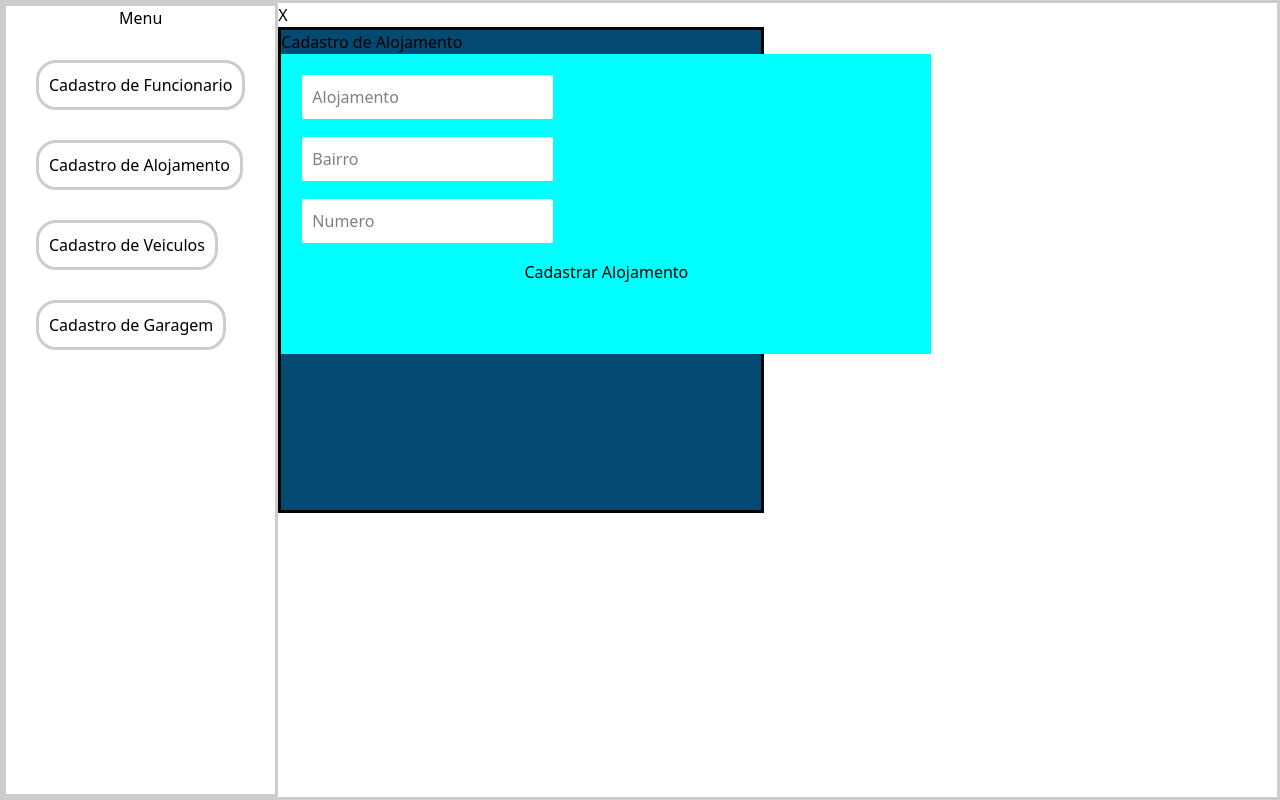
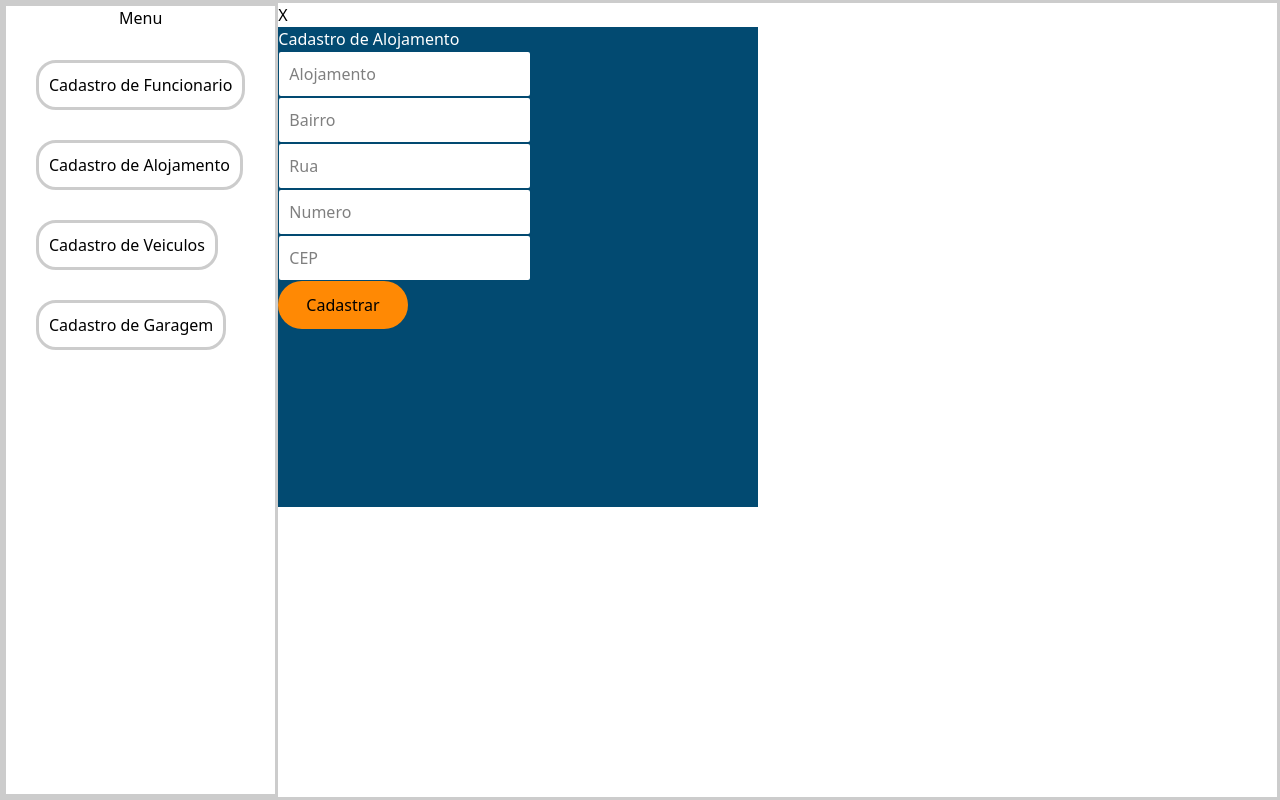
Before and after one commit to PIE-Transportadores/PS5-Transportes, a Next.js app: page /tela_gerenciamento in a window 1280 px wide. Both pictures are taken after a click on the button "Cadastro de Alojamento". Built offline with nearby package versions, Linux system fonts and the light colour scheme.

Commit message:
alteração nos campos de Alojamentos

```diff
--- a/package.json
+++ b/package.json
@@ -9,6 +9,7 @@
     "lint": "next lint"
   },
   "dependencies": {
+    "@fontsource/inter": "^5.2.5",
     "@prisma/client": "^6.7.0",
     "next": "15.3.2",
     "postcss": "^8.5.3",
--- a/postcss.config.mjs
+++ b/postcss.config.mjs
@@ -4,3 +4,13 @@ const config = {
   },
 };
 export default config;
+module.exports = {
+  theme: {
+    extend: {
+      fontFamily: {
+        sans: ['Inter', 'sans-serif'], // Define Inter como fonte padrão (sans)
+      },
+    },
+  },
+  plugins: [],
+}
--- a/src/app/componetes/cadastro_alojamento/modal_alojamento.tsx
+++ b/src/app/componetes/cadastro_alojamento/modal_alojamento.tsx
@@ -10,7 +10,9 @@ export default function ModalAlojamento({ isOpen, onClose }: { isOpen: boolean,
     interface ErrosForm {
         nome?: string
         localizacao?: string
+        rua?: string
         numero?: string
+        cep?: string
     }
 
     const [erros, setErrors] = useState<ErrosForm>({})
@@ -23,12 +25,16 @@ export default function ModalAlojamento({ isOpen, onClose }: { isOpen: boolean,
         const nome = formData.get('nome')?.toString().trim() ?? ""
         const localizacao = formData.get('localizacao')?.toString().trim() ?? ""
         const numero = formData.get('numero')?.toString().trim() ?? ""
+        const cep = formData.get('cep')?.toString().trim() ?? ""
+        const rua = formData.get('rua')?.toString().trim() ?? ""
 
         const newErrors: ErrosForm = {}
 
         if (!nome) newErrors.nome = "Nome é obrigatório"
         if (!localizacao) newErrors.localizacao = "Bairro é obrigatório"
         if (!numero) newErrors.numero = "Capacidade é obrigatória"
+        if (!cep) newErrors.cep = "CEP é obrigatório"
+        if (!rua) newErrors.rua = "Rua é obrigatório"
 
         if (Object.keys(newErrors).length > 0) {
             setErrors(newErrors)
@@ -50,7 +56,7 @@ export default function ModalAlojamento({ isOpen, onClose }: { isOpen: boolean,
         <div className="modal_aloj">
             <Popup isOpen={isOpen} onClose={onClose}>
                 <div className="w-120 h-120 bg-sky-900">
-                    <h2>Cadastro de Alojamento</h2>
+                    <h2 className="font-sans text-white">Cadastro de Alojamento</h2>
                     <form onSubmit={handleSubmit}>
                         <div className="">
                             <input className=" bg-white m-px p-2.5 rounded-xs"
@@ -69,7 +75,11 @@ export default function ModalAlojamento({ isOpen, onClose }: { isOpen: boolean,
                             />
                             {erros.localizacao && <p className="erro">{erros.localizacao}</p>}
                         </div>
-
+                        <div>
+                            <input className="bg-white m-px p-2.5 rounded-xs"
+                            placeholder="Rua"/>
+                        </div>
+                        {erros.rua && <p className="erro">{erros.rua}</p>}
                         <div className="">
                             <input className=" bg-white m-px p-2.5 rounded-xs"
                                 type="number"
@@ -79,15 +89,23 @@ export default function ModalAlojamento({ isOpen, onClose }: { isOpen: boolean,
                             />
                             {erros.numero && <p className="erro">{erros.numero}</p>}
                         </div>
-                        <button
+                         <div>
+                            <input className="bg-white m-px p-2.5 rounded-xs"
+                            placeholder="CEP"
+                            name="cep"
+                            type="text"
+                            inputMode="numeric"
+                            maxLength={8}/>
+                        </div>
+                        {erros.cep && <p className="text-red-500">{erros.cep}</p>}
+                        <button className="bg-orange-400 py-3 px-7 rounded-4xl"
                             type="submit"
                             disabled={isPending}
                         >
-                            {isPending ? 'Salvando...' : 'Cadastrar Alojamento'}
+                            {isPending ? 'Salvando...' : 'Cadastrar'}
                         </button>
                     </form>
                 </div>
             </Popup>
         </div>
-    )
-}
+    )}
--- a/src/app/componetes/cadastro_funcionario/modal_funcionario.tsx
+++ b/src/app/componetes/cadastro_funcionario/modal_funcionario.tsx
@@ -1,6 +1,6 @@
 'use client'
 import Popup from "@/modal/modal_cadastro_funcionario/popup"
-import './conteudo_modal.css'
+//import './conteudo_modal.css'
 import CriarFunc from "@/action/service/func-service";
 import React, { useActionState } from 'react'
 import { useEffect,useState,useTransition} from "react";
--- a/src/app/globals.css
+++ b/src/app/globals.css
@@ -5,3 +5,4 @@
   --color-tahiti: #3ab7bf;
   --color-bermuda: #78dcca;
 }
+@import '@fontsource/inter'; /* Importa todos os pesos */
```
Also changed, not shown: 1 other file (tests, documents, lock files or other folders).
